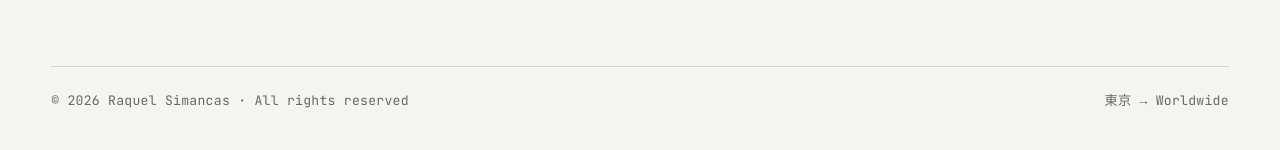
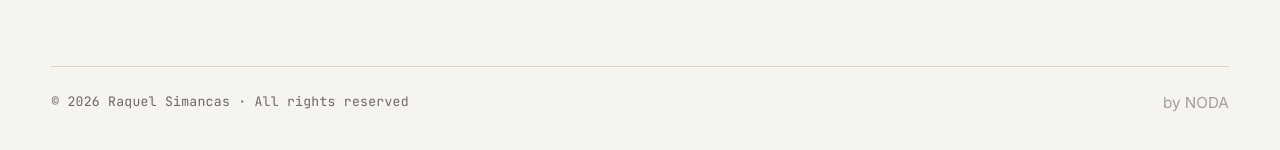
Before and after one commit to davidrecalde/raquel-simancas-website, a plain HTML site: page publications.html in a window 1280 px wide. Shown: the part 7215-7365 px from the top of the page. Drawn offline with Linux system fonts and the light colour scheme.

Commit message:
Update colophon with NODA attribution link

```diff
--- a/publications.html
+++ b/publications.html
@@ -507,7 +507,7 @@
         <li>Tokyo 113-8656, Japan</li>
       </ul></div>
     </div>
-    <div class="colophon"><span>© 2026 Raquel Simancas · All rights reserved</span><span>東京 → Worldwide</span></div>
+    <div class="colophon"><span>© 2026 Raquel Simancas · All rights reserved</span><a href="https://noda.tokyo/" target="_blank" rel="noopener" style="color:inherit; text-decoration:none; opacity:0.6; transition:opacity 0.2s;">by NODA</a></div>
   </div>
 </footer>
 
```
